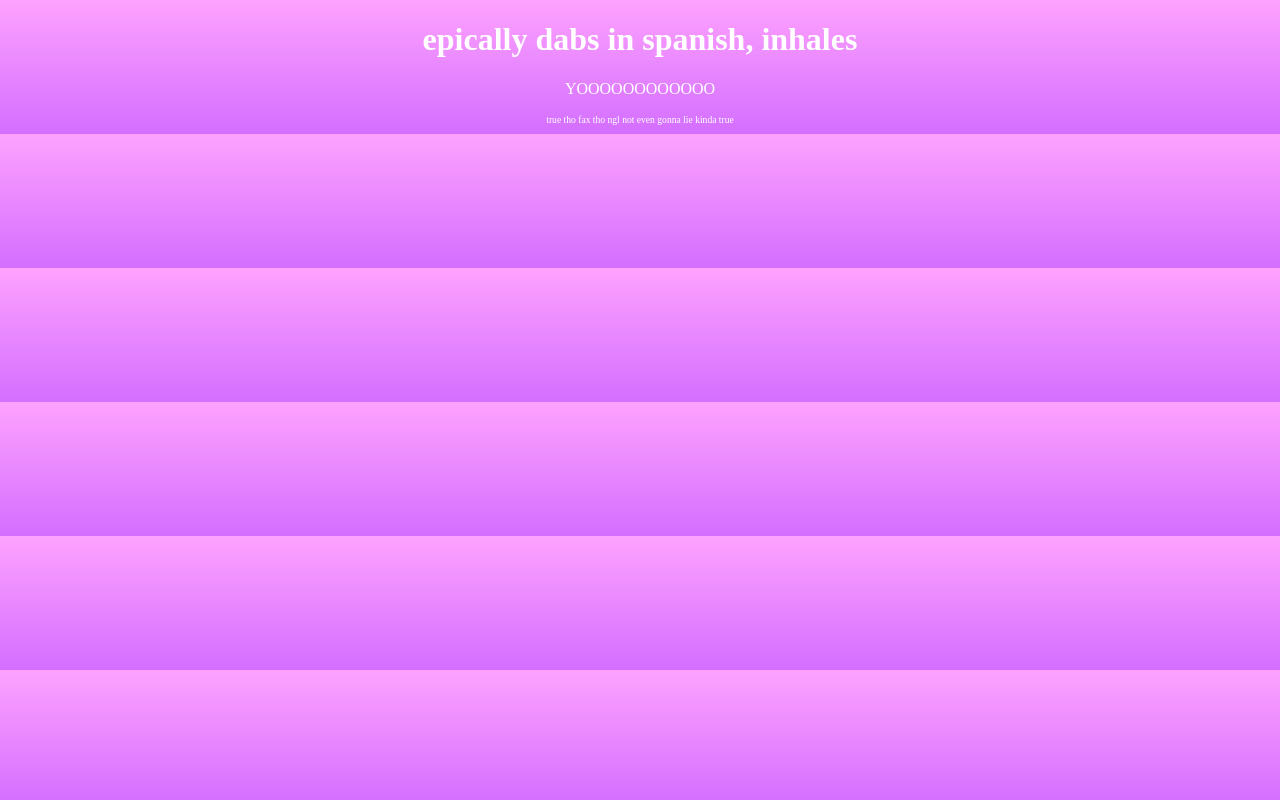
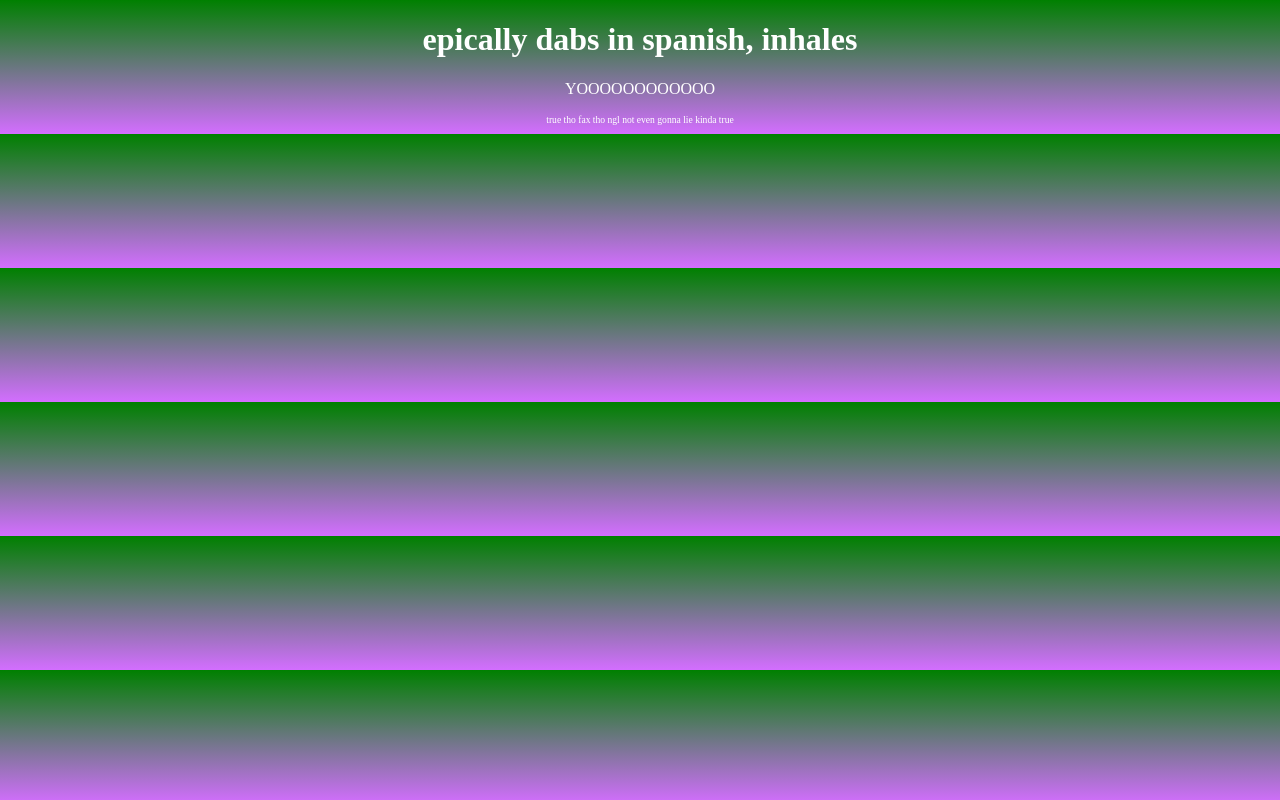
Before and after one commit to TheTrueBlueFrog/test, a plain HTML site: page index.html in a window 1280 px wide. Drawn offline with Linux system fonts and the light colour scheme.

Commit message:
Update index.html

```diff
--- a/index.html
+++ b/index.html
@@ -20,7 +20,7 @@
 		}
 		body{
 
-			background: linear-gradient(#FEA2FF,#D36EFF);
+			background: linear-gradient(green,#D36EFF);
 
 		}
 	</style>
```
